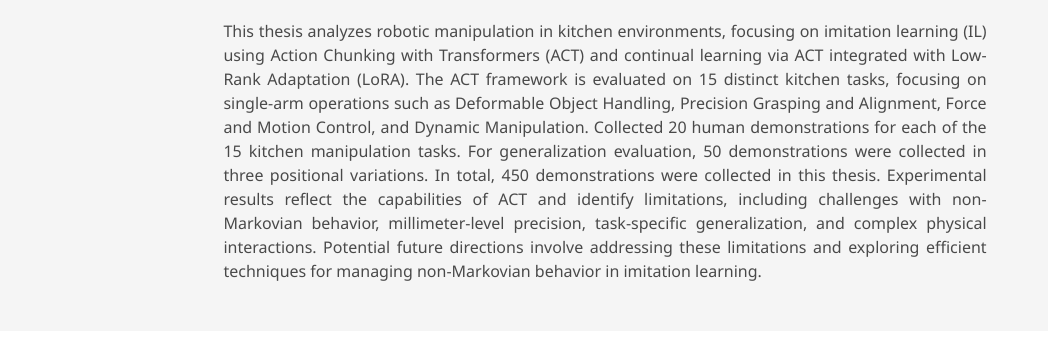
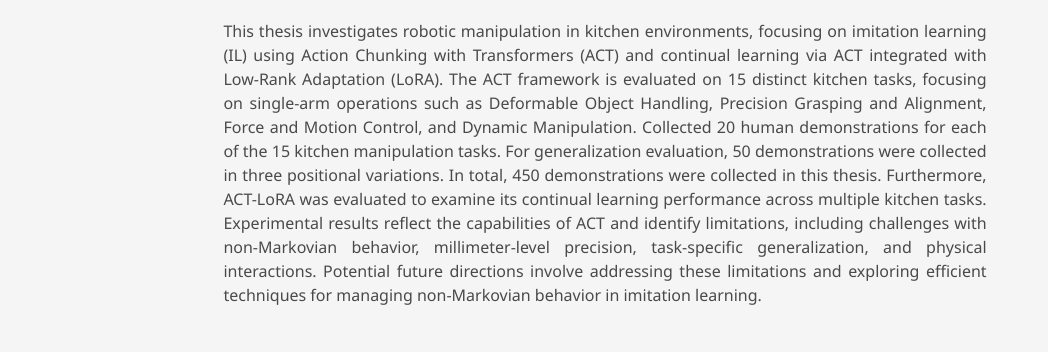
Before and after one commit to cooking-robotics/cooking-robotics, a plain HTML site: page index.html in a window 1280 px wide. Shown: the part 409-761 px from the top of the page, without its empty margins (35-1083 px from the left). Drawn offline with nearby package versions, Linux system fonts and the light colour scheme; some icons are missing; a web font is replaced by a local one.

Commit message:
Update index.html

```diff
--- a/index.html
+++ b/index.html
@@ -102,7 +102,7 @@
         <h2 class="title is-3">Abstract</h2>
         <div class="content has-text-justified">
           <p>
-            This thesis analyzes robotic manipulation in kitchen environments, focusing on imitation learning (IL) using Action Chunking with Transformers (ACT) and continual learning via ACT integrated with Low-Rank Adaptation (LoRA). The ACT framework is evaluated on 15 distinct kitchen tasks, focusing on single-arm operations such as Deformable Object Handling, Precision Grasping and Alignment, Force and Motion Control, and Dynamic Manipulation. Collected 20 human demonstrations for each of the 15 kitchen manipulation tasks. For generalization evaluation, 50 demonstrations were collected in three positional variations. In total, 450 demonstrations were collected in this thesis. Experimental results reflect the capabilities of ACT and identify limitations, including challenges with non-Markovian behavior, millimeter-level precision, task-specific generalization, and complex physical interactions. Potential future directions involve addressing these limitations and exploring efficient techniques for managing non-Markovian behavior in imitation learning.
+            This thesis investigates robotic manipulation in kitchen environments, focusing on imitation learning (IL) using Action Chunking with Transformers (ACT) and continual learning via ACT integrated with Low-Rank Adaptation (LoRA). The ACT framework is evaluated on 15 distinct kitchen tasks, focusing on single-arm operations such as Deformable Object Handling, Precision Grasping and Alignment, Force and Motion Control, and Dynamic Manipulation. Collected 20 human demonstrations for each of the 15 kitchen manipulation tasks. For generalization evaluation, 50 demonstrations were collected in three positional variations. In total, 450 demonstrations were collected in this thesis. Furthermore, ACT-LoRA was evaluated to examine its continual learning performance across multiple kitchen tasks. Experimental results reflect the capabilities of ACT and identify limitations, including challenges with non-Markovian behavior, millimeter-level precision, task-specific generalization, and physical interactions. Potential future directions involve addressing these limitations and exploring efficient techniques for managing non-Markovian behavior in imitation learning.
           </p>
         </div>
       </div>
```
